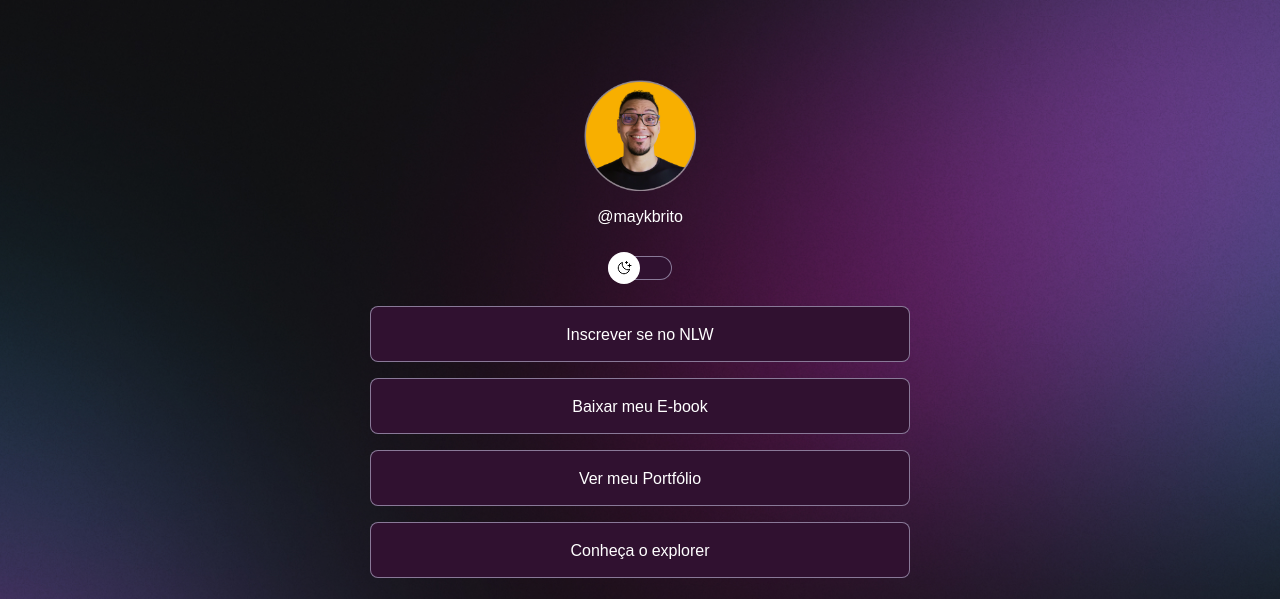
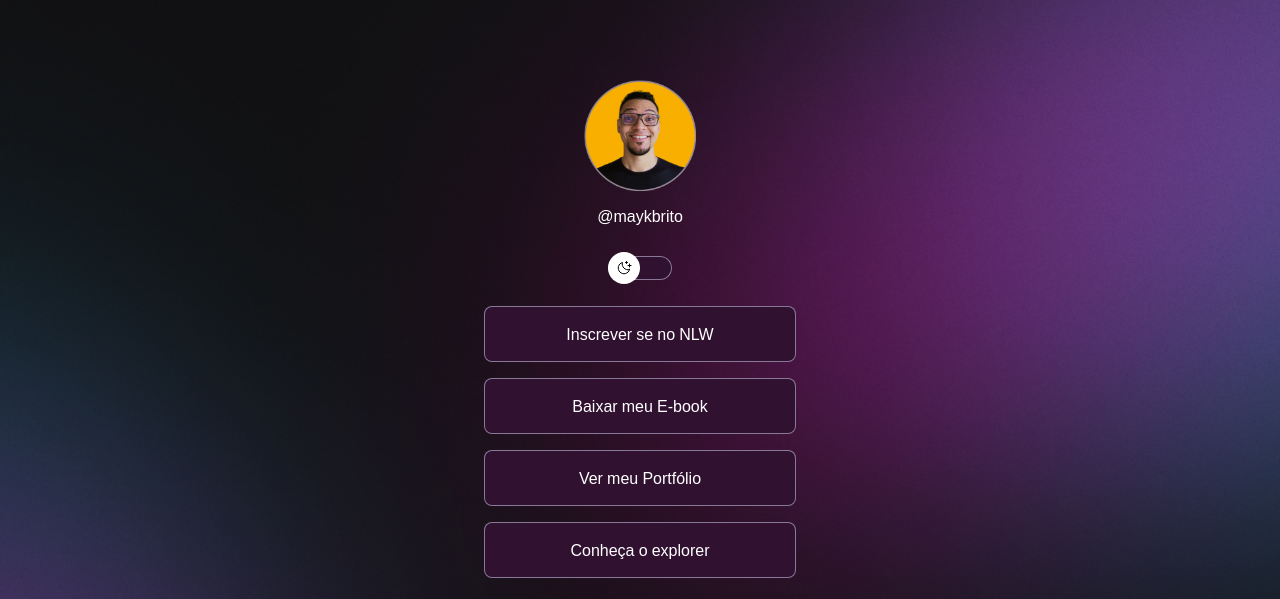
Before and after one commit to annyaotto/projeto, a plain HTML site: page index.html in a window 1280 px wide. Shown: the top 599 px of the page. Drawn offline with nearby package versions, Linux system fonts and the light colour scheme.

Commit message:
adjust container width

```diff
--- a/style.css
+++ b/style.css
@@ -38,7 +38,7 @@ body {
 }
 
 #container {
-    width: 100%;
+    width: 360px;
     max-width: 588px;
     margin: 56px auto 0px auto;
     padding: 0 24px;
```
